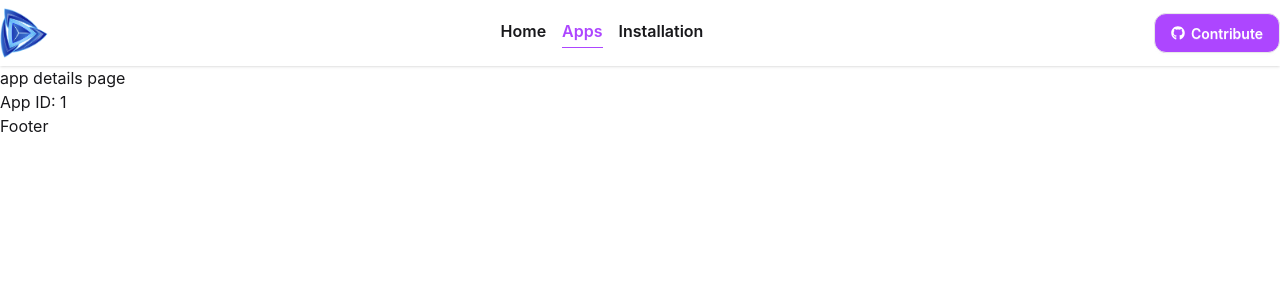
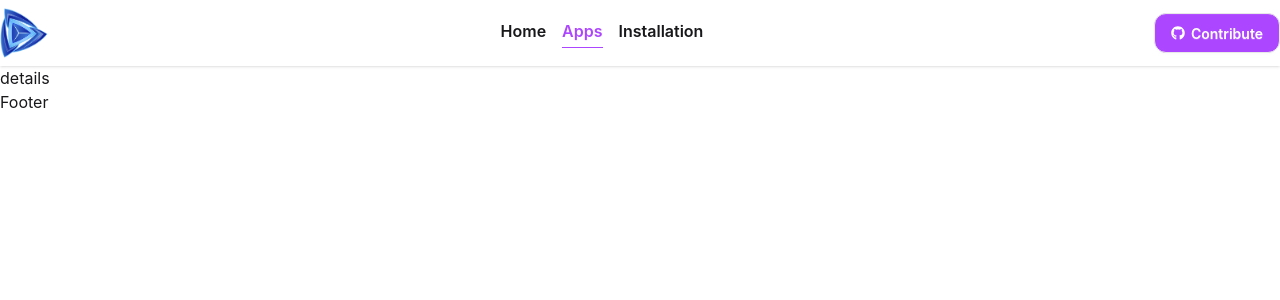
Before and after one commit to kouser-ahamed/ph-play-store, a React (Vite) app: page /apps/1 in a window 1280 px wide. Shown: the top 300 px of the page. Built offline with nearby package versions, Linux system fonts and the light colour scheme.

Commit message:
Refactor AppDetails component to streamline data fetching; update console logs and simplify rendering

```diff
--- a/src/components/pages/appDetails/AppDetails.jsx
+++ b/src/components/pages/appDetails/AppDetails.jsx
@@ -3,15 +3,19 @@ import { useParams } from 'react-router';
 import useApps from '../../../hooks/useApps';
 
 const AppDetails = () => {
+    const {id } = useParams();
+    console.log(id);
 
-    const params = useParams();
-    const { id } = params;
-    const {apps, loading} = useApps();
+    const obj = useApps();
+    const { apps,loading } = obj;
+    console.log(apps, loading ,"details page");
+
+    const app = apps.find((app ) => String(app.id) === id);
+    console.log('findapp', app);
 
     return (
         <div>
-            app details page
-            <p>App ID: {id}</p>
+            details
 
         </div>
     );
```
